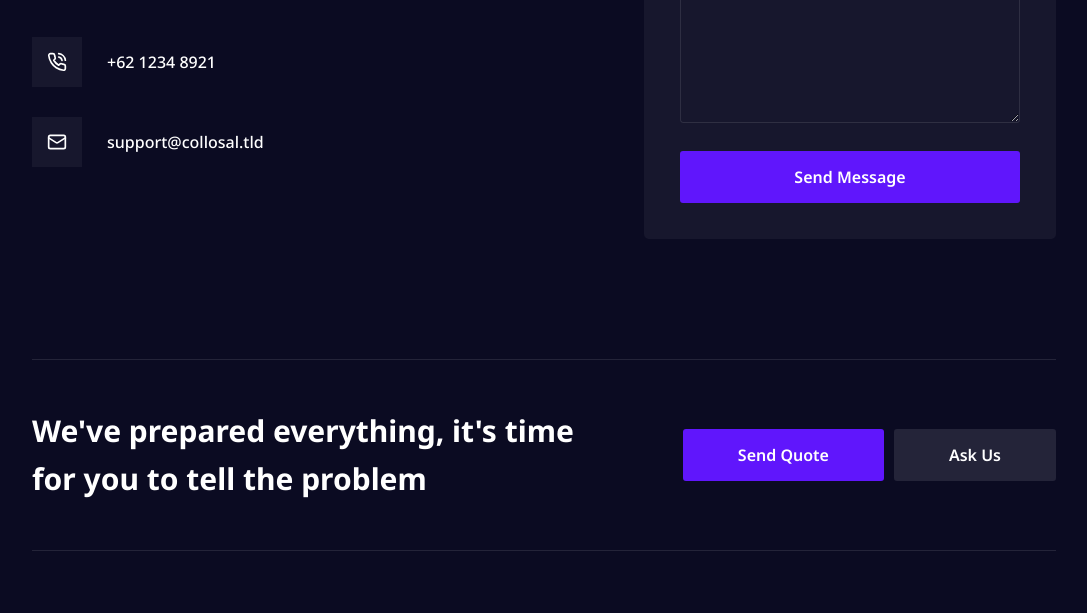
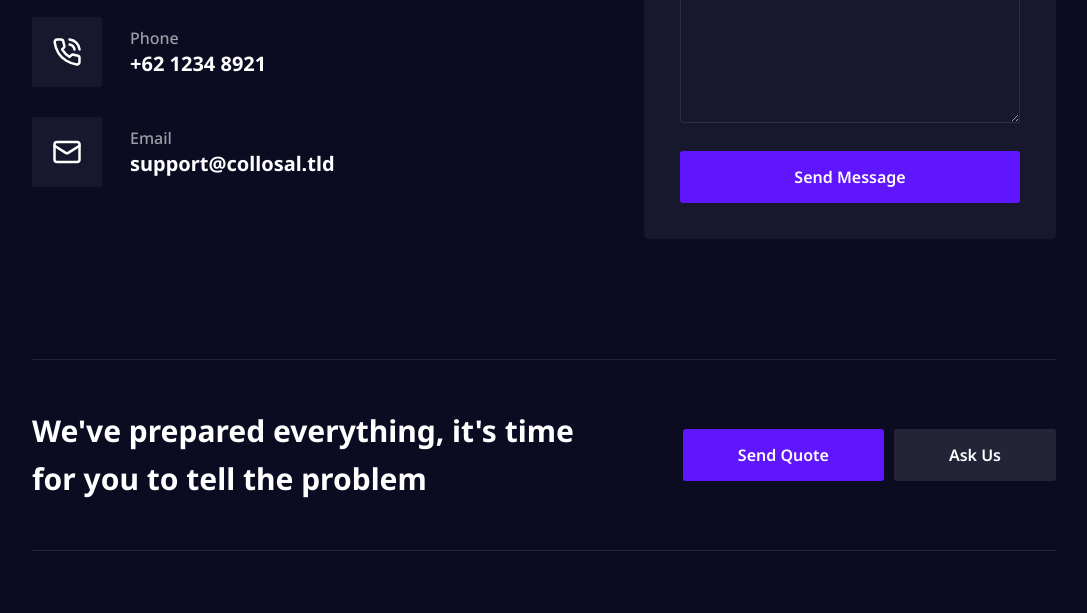
Before and after one commit to akmalseptiyana/collosal, a Gatsby site: page /contact in a window 1280 px wide. Shown: the part 487-1100 px from the top of the page, without its empty margins (96-1183 px from the left). Built offline with nearby package versions, Linux system fonts and the light colour scheme; Gatsby itself is replaced by a stand-in of ours.

Commit message:
refactor: add key value list icons

```diff
--- a/src/components/ui/card/list-icons.tsx
+++ b/src/components/ui/card/list-icons.tsx
@@ -1,17 +1,61 @@
 import * as React from "react";
+
+import { cn } from "@src/lib/utils";
 
 type Props = {
   Icon: React.ElementType;
+  text?: string;
   value: string;
+  keyValue?: boolean;
+  reverse?: boolean;
+  statistic?: boolean;
 };
 
-export function ListIcons({ Icon, value, ...rest }: Props) {
+export function ListIcons({
+  Icon,
+  text,
+  value,
+  keyValue,
+  reverse,
+  statistic,
+  ...rest
+}: Props) {
+  if (keyValue) {
+    return (
+      <li className="flex items-center gap-x-7" {...rest}>
+        <figure className="flex h-[70px] w-[70px] items-center justify-center rounded-[3px] bg-light">
+          <Icon size={30} className="text-white" />
+        </figure>
+        <div className={cn("flex", reverse ? "flex-col-reverse" : "flex-col")}>
+          <p
+            className={cn(
+              "text-muted",
+              statistic ? "statistic-label" : "icon-list-label",
+            )}
+          >
+            {text}
+          </p>
+          <h3
+            className={cn(
+              "text-white",
+              statistic ? "statistic-value" : "icon-list-value",
+            )}
+          >
+            {value}
+          </h3>
+        </div>
+      </li>
+    );
+  }
+
   return (
-    <li className="flex items-center gap-x-[25px] rounded-[3px]" {...rest}>
-      <figure className="flex h-[50px] w-[50px] items-center justify-center bg-light">
+    <li className="flex items-center gap-x-7" {...rest}>
+      <figure className="flex h-[50px] w-[50px] items-center justify-center rounded-[3px] bg-light">
         <Icon size={20} className="text-white" />
       </figure>
-      <p className="section-paragraph text-white">{value}</p>
+      <div>
+        <h3 className="section-paragraph text-white">{value}</h3>
+      </div>
     </li>
   );
 }
```
